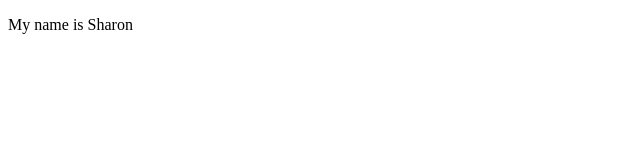
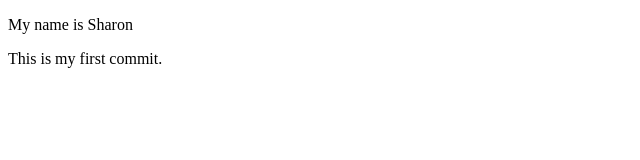
Before and after one commit to sharon1809/LAB-exam, a plain HTML site: page index.html in a window 1280 px wide. Shown: the whole page, without its empty margins (0-640 px from the left). Drawn offline with Linux system fonts and the light colour scheme.

Commit message:
Update index.html with new para

```diff
--- a/index.html
+++ b/index.html
@@ -5,6 +5,7 @@
     <meta name="viewport" content="width=device-width, initial-scale=1.0">
     <title>Document</title>
     <p> My name is Sharon</p>
+    <p>This is my first commit.</p>
 </head>
 <body>
 
```
